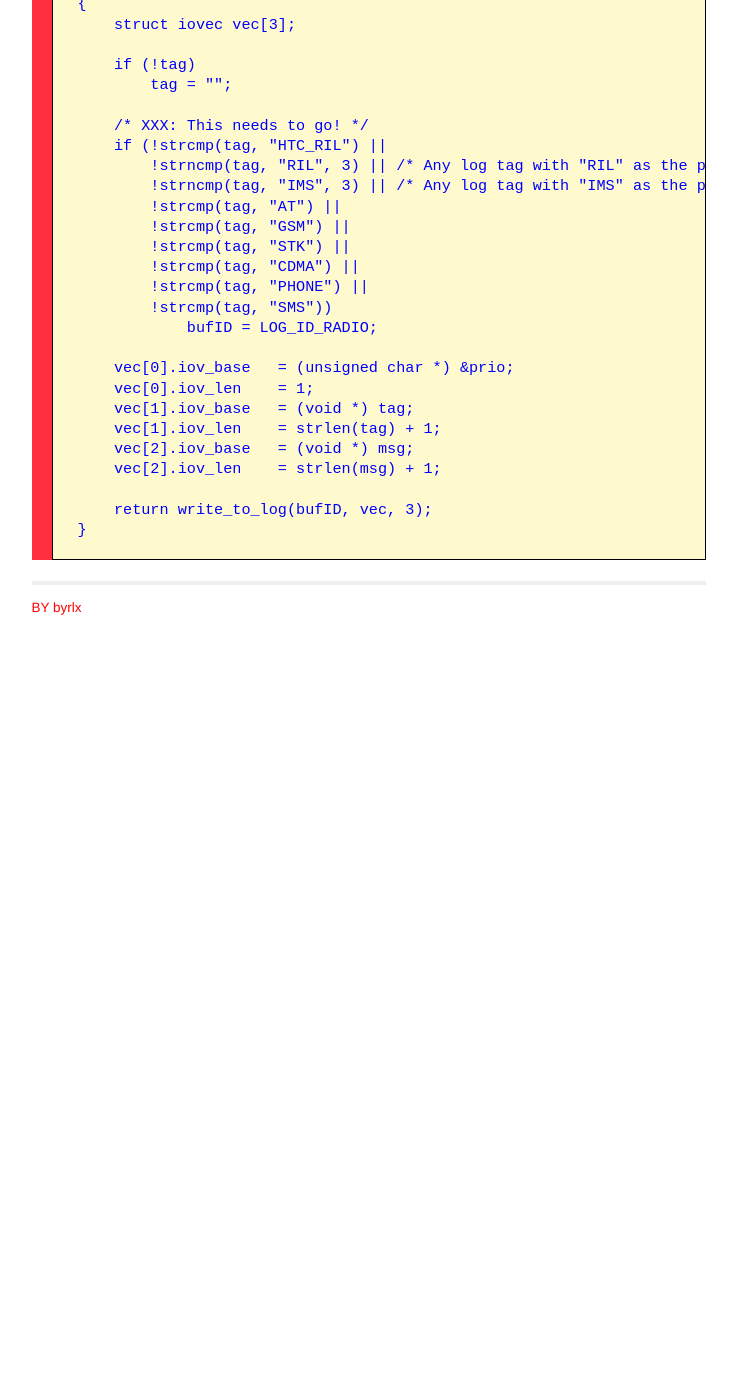
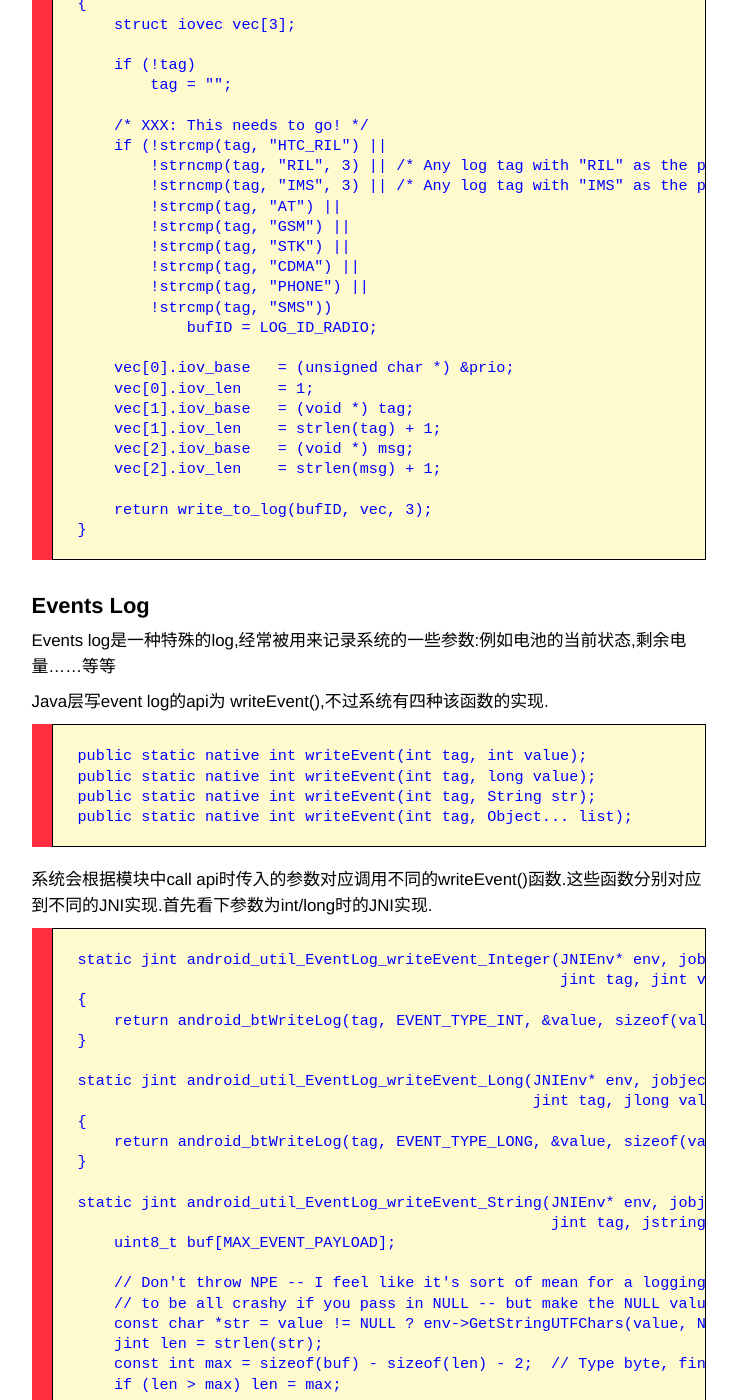
Before and after one commit to byrlx/byrlx.github.io, a Jekyll site: the page built from _posts/2013-07-13-Android-Log-系统之-liblog.md, in a window 1280 px wide and 1400 px high, scrolled down 4336 px. Shown: the whole window, without its empty margins (271-1008 px from the left). Built offline with Jekyll 4.4.1, drawn with Linux system fonts in a browser that asks for light colours; Markdown is read by kramdown in place of the engine named in the settings; before the commit the page ends 4966 px from its top, so only the background shows below that; some of the changed text lies outside the part shown.

Commit message:
modify post

```diff
--- a/_posts/2013-07-13-Android-Log-系统之-liblog.md
+++ b/_posts/2013-07-13-Android-Log-系统之-liblog.md
@@ -205,3 +205,98 @@ SLOGX()API族用于生成system log,log被写到system这个logger device中,SLO
 
 	    return write_to_log(bufID, vec, 3);
 	}
+
+#### Events Log
+
+Events log是一种特殊的log,经常被用来记录系统的一些参数:例如电池的当前状态,剩余电量......等等
+
+Java层写event log的api为 writeEvent(),不过系统有四种该函数的实现.
+
+    public static native int writeEvent(int tag, int value);
+    public static native int writeEvent(int tag, long value);
+    public static native int writeEvent(int tag, String str);
+    public static native int writeEvent(int tag, Object... list);
+
+系统会根据模块中call api时传入的参数对应调用不同的writeEvent()函数.这些函数分别对应到不同的JNI实现.首先看下参数为int/long时的JNI实现.
+
+	static jint android_util_EventLog_writeEvent_Integer(JNIEnv* env, jobject clazz,
+	                                                     jint tag, jint value)
+	{
+	    return android_btWriteLog(tag, EVENT_TYPE_INT, &value, sizeof(value));
+	}
+
+	static jint android_util_EventLog_writeEvent_Long(JNIEnv* env, jobject clazz,
+	                                                  jint tag, jlong value)
+	{
+	    return android_btWriteLog(tag, EVENT_TYPE_LONG, &value, sizeof(value));
+	}
+
+	static jint android_util_EventLog_writeEvent_String(JNIEnv* env, jobject clazz,
+	                                                    jint tag, jstring value) {
+	    uint8_t buf[MAX_EVENT_PAYLOAD];
+
+	    // Don't throw NPE -- I feel like it's sort of mean for a logging function
+	    // to be all crashy if you pass in NULL -- but make the NULL value explicit.
+	    const char *str = value != NULL ? env->GetStringUTFChars(value, NULL) : "NULL";
+	    jint len = strlen(str);
+	    const int max = sizeof(buf) - sizeof(len) - 2;  // Type byte, final newline
+	    if (len > max) len = max;
+
+	    buf[0] = EVENT_TYPE_STRING;
+	    memcpy(&buf[1], &len, sizeof(len));
+	    memcpy(&buf[1 + sizeof(len)], str, len);
+	    buf[1 + sizeof(len) + len] = '\n';
+
+	    if (value != NULL) env->ReleaseStringUTFChars(value, str);
+	    return android_bWriteLog(tag, buf, 2 + sizeof(len) + len);
+	}
+
+	static jint android_util_EventLog_writeEvent_Array(JNIEnv* env, jobject clazz,
+	                                                   jint tag, jobjectArray value) {
+	    if (value == NULL) {
+	        return android_util_EventLog_writeEvent_String(env, clazz, tag, NULL);
+	    }
+
+	    uint8_t buf[MAX_EVENT_PAYLOAD];
+	    const size_t max = sizeof(buf) - 1;  // leave room for final newline
+	    size_t pos = 2;  // Save room for type tag & array count
+
+	    jsize copied = 0, num = env->GetArrayLength(value);
+	    for (; copied < num && copied < 255; ++copied) {
+	        jobject item = env->GetObjectArrayElement(value, copied);
+	        if (item == NULL || env->IsInstanceOf(item, gStringClass)) {
+	            if (pos + 1 + sizeof(jint) > max) break;
+	            const char *str = item != NULL ? env->GetStringUTFChars((jstring) item, NULL) : "NULL";
+	            jint len = strlen(str);
+	            if (pos + 1 + sizeof(len) + len > max) len = max - pos - 1 - sizeof(len);
+	            buf[pos++] = EVENT_TYPE_STRING;
+	            memcpy(&buf[pos], &len, sizeof(len));
+	            memcpy(&buf[pos + sizeof(len)], str, len);
+	            pos += sizeof(len) + len;
+	            if (item != NULL) env->ReleaseStringUTFChars((jstring) item, str);
+	        } else if (env->IsInstanceOf(item, gIntegerClass)) {
+	            jint intVal = env->GetIntField(item, gIntegerValueID);
+	            if (pos + 1 + sizeof(intVal) > max) break;
+	            buf[pos++] = EVENT_TYPE_INT;
+	            memcpy(&buf[pos], &intVal, sizeof(intVal));
+	            pos += sizeof(intVal);
+	        } else if (env->IsInstanceOf(item, gLongClass)) {
+	            jlong longVal = env->GetLongField(item, gLongValueID);
+	            if (pos + 1 + sizeof(longVal) > max) break;
+	            buf[pos++] = EVENT_TYPE_LONG;
+	            memcpy(&buf[pos], &longVal, sizeof(longVal));
+	            pos += sizeof(longVal);
+	        } else {
+	            jniThrowException(env,
+	                    "java/lang/IllegalArgumentException",
+	                    "Invalid payload item type");
+	            return -1;
+	        }
+	        env->DeleteLocalRef(item);
+	    }
+
+	    buf[0] = EVENT_TYPE_LIST;
+	    buf[1] = copied;
+	    buf[pos++] = '\n';
+	    return android_bWriteLog(tag, buf, pos);
+	}
```
